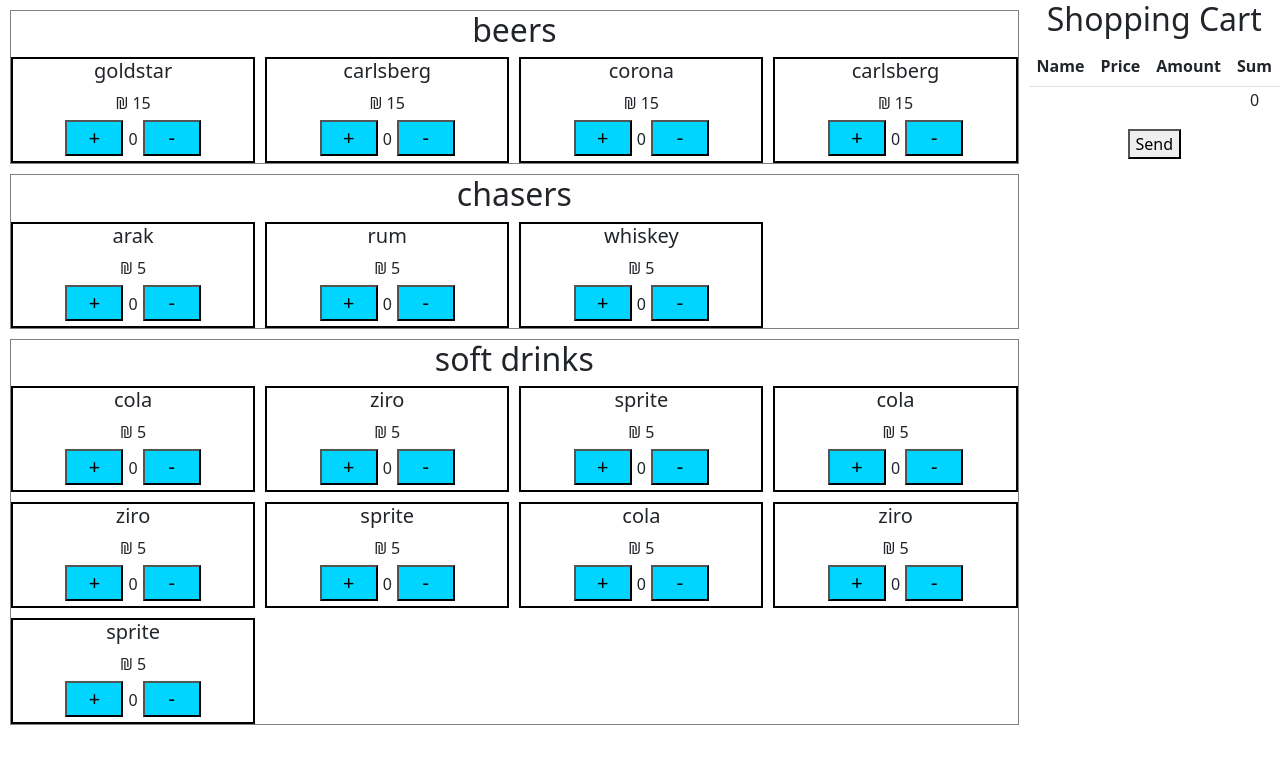
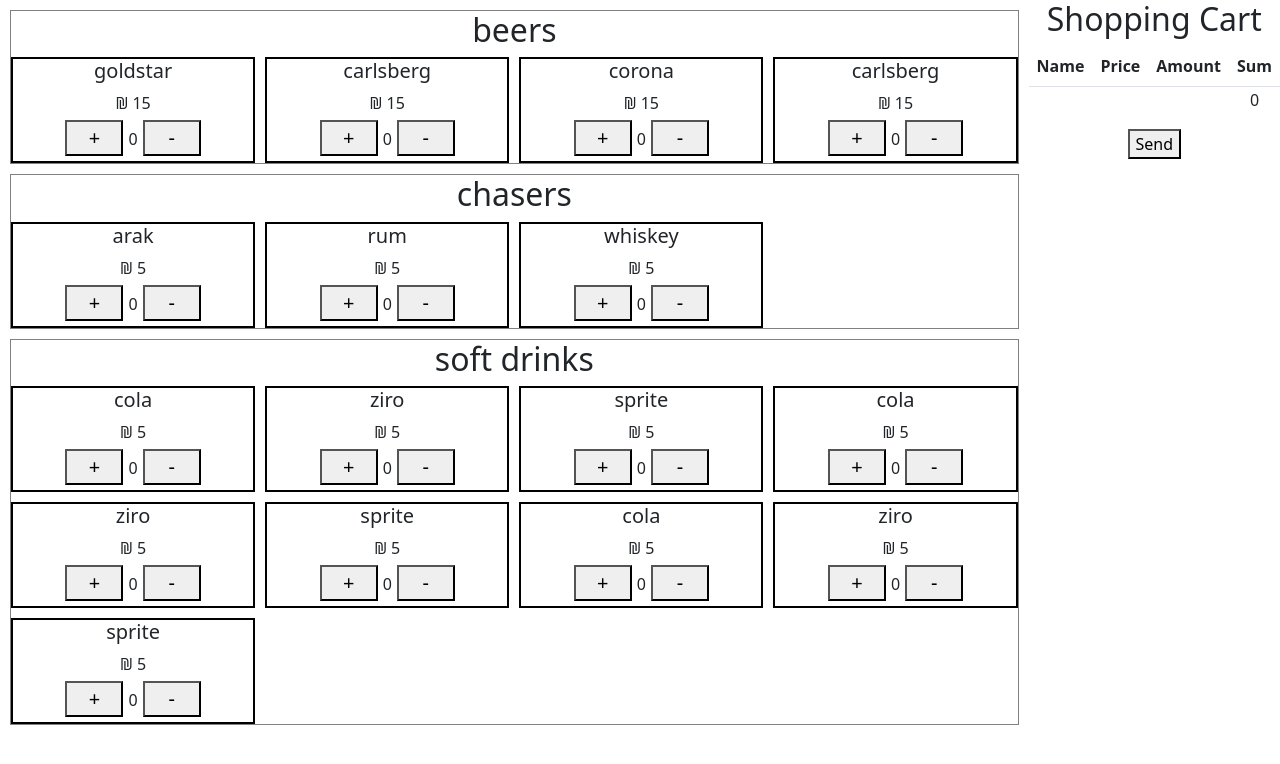
Before and after one commit to Basta43PT/CRM_Test, a React (Create React App) app in the folder crm/: page / in a window 1280 px wide. Shown: the top 764 px of the page. Built offline with nearby package versions, Linux system fonts and the light colour scheme.

Commit message:
change styiling css files

```diff
--- /dev/null
+++ b/crm/src/AddNewItem/AddNewItem.jsx
@@ -0,0 +1,6 @@
+import React, { useState } from "react";
+import styles from "./AddNewItem.module.css";
+
+export function AddNewItem(props) {
+  return <div>hi</div>;
+}
--- a/crm/src/counter/counter.module.css
+++ b/crm/src/counter/counter.module.css
@@ -2,5 +2,5 @@
     margin: 5px;
     font-size: 20px;
     width: 58px;
-    background-color: rgb(0, 213, 255);
+    /* background-color: rgb(0, 213, 255); */
 }
--- a/crm/src/page/page.module.css
+++ b/crm/src/page/page.module.css
@@ -1,3 +1,5 @@
+
+
 .page {
     height: 100vh;
     display: flex;
```
Also changed, not shown: crm/src/AddNewItem/AddNewItem.module.css (added).
